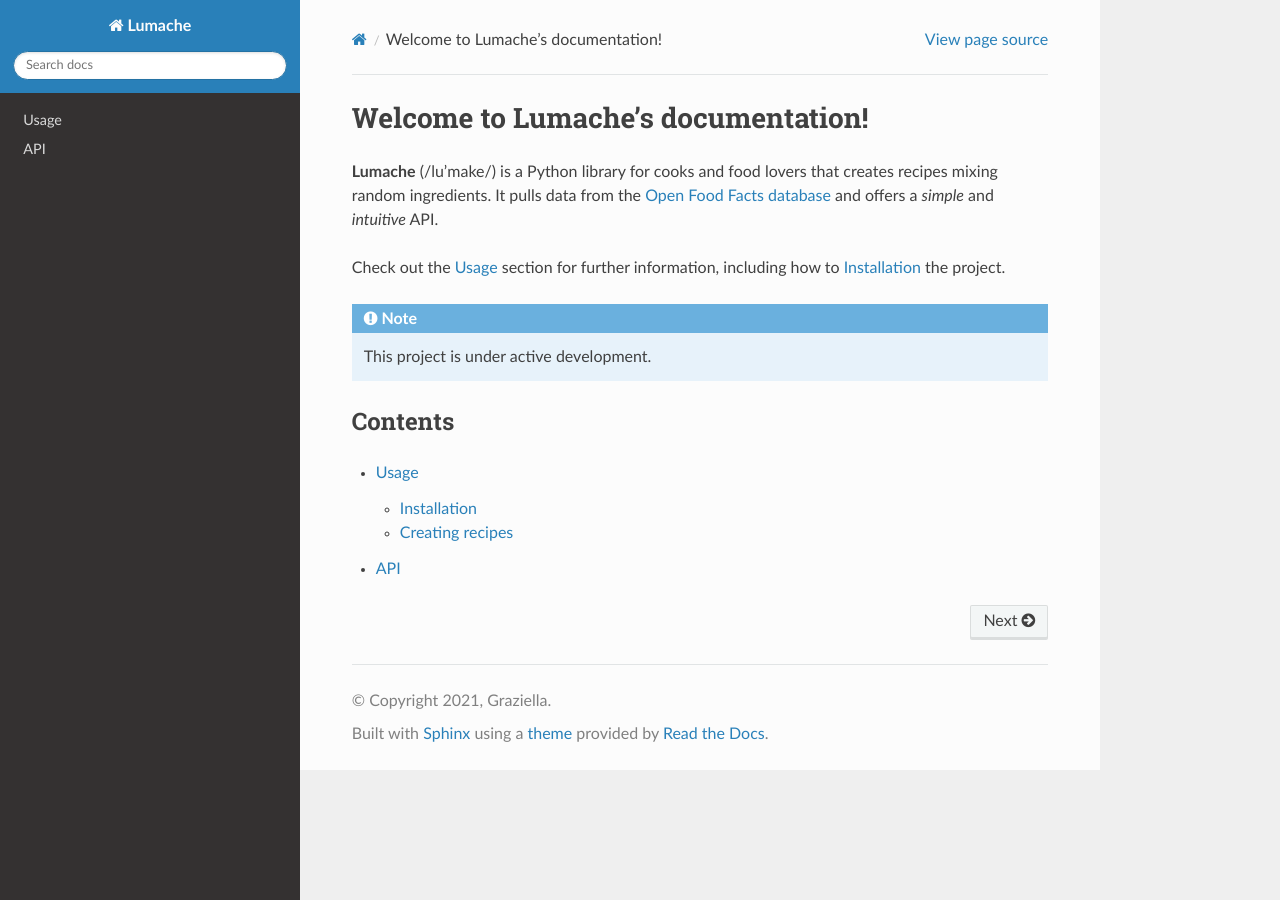
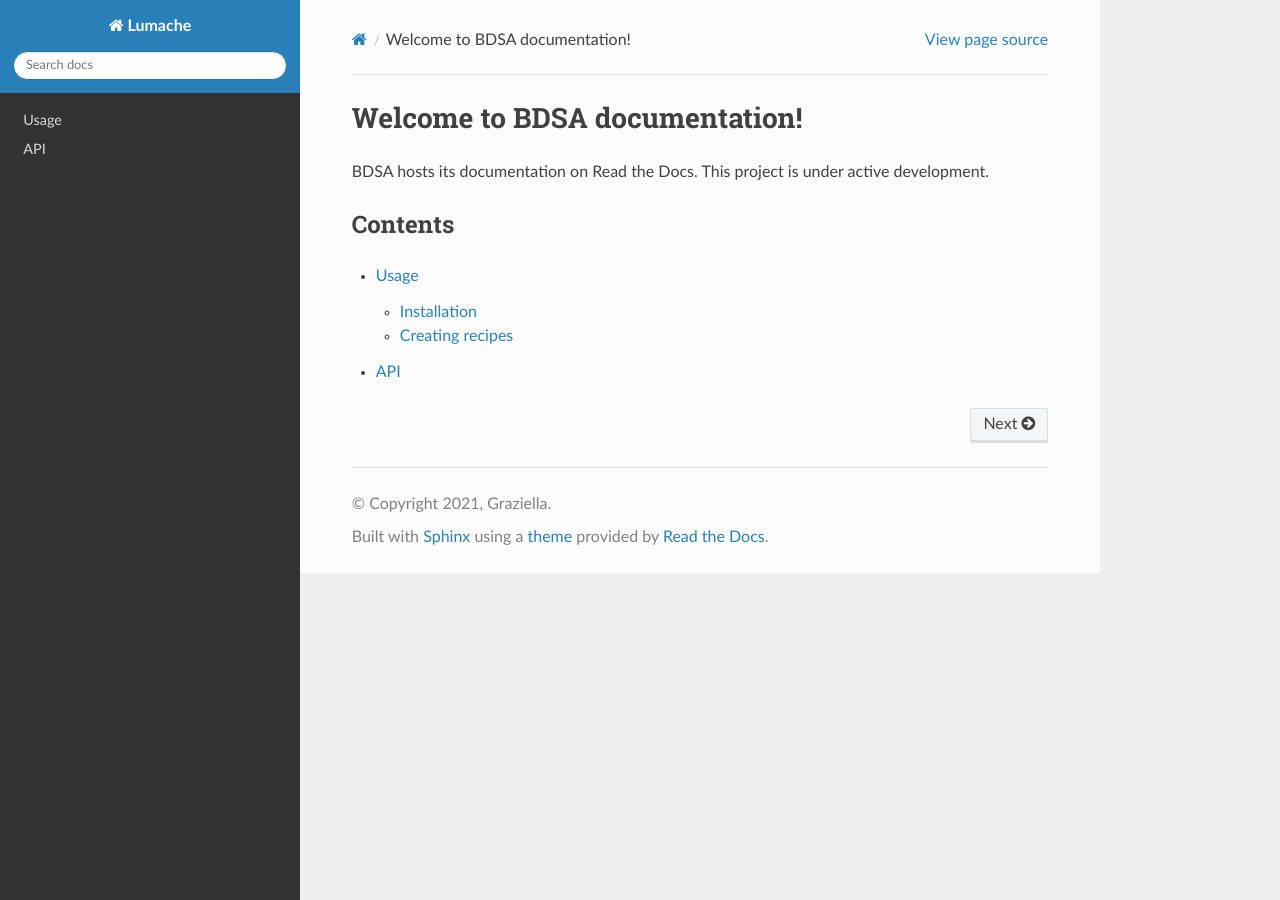
Before and after one commit to Gutman-Lab/bdsa-readthedocs, a Sphinx documentation site: the page built from docs/source/index.rst, in a window 1280 px wide. Built offline with Sphinx 7.4.7 and the Read the Docs theme 3.1.0, drawn with Linux system fonts in a browser that asks for light colours.

Commit message:
Update index.rst

```diff
--- a/docs/source/index.rst
+++ b/docs/source/index.rst
@@ -1,17 +1,7 @@
-Welcome to Lumache's documentation!
+Welcome to BDSA documentation!
 ===================================
 
-**Lumache** (/lu'make/) is a Python library for cooks and food lovers
-that creates recipes mixing random ingredients.
-It pulls data from the `Open Food Facts database <https://world.openfoodfacts.org/>`_
-and offers a *simple* and *intuitive* API.
-
-Check out the :doc:`usage` section for further information, including
-how to :ref:`installation` the project.
-
-.. note::
-
-   This project is under active development.
+BDSA hosts its documentation on Read the Docs. This project is under active development.
 
 Contents
 --------
```
